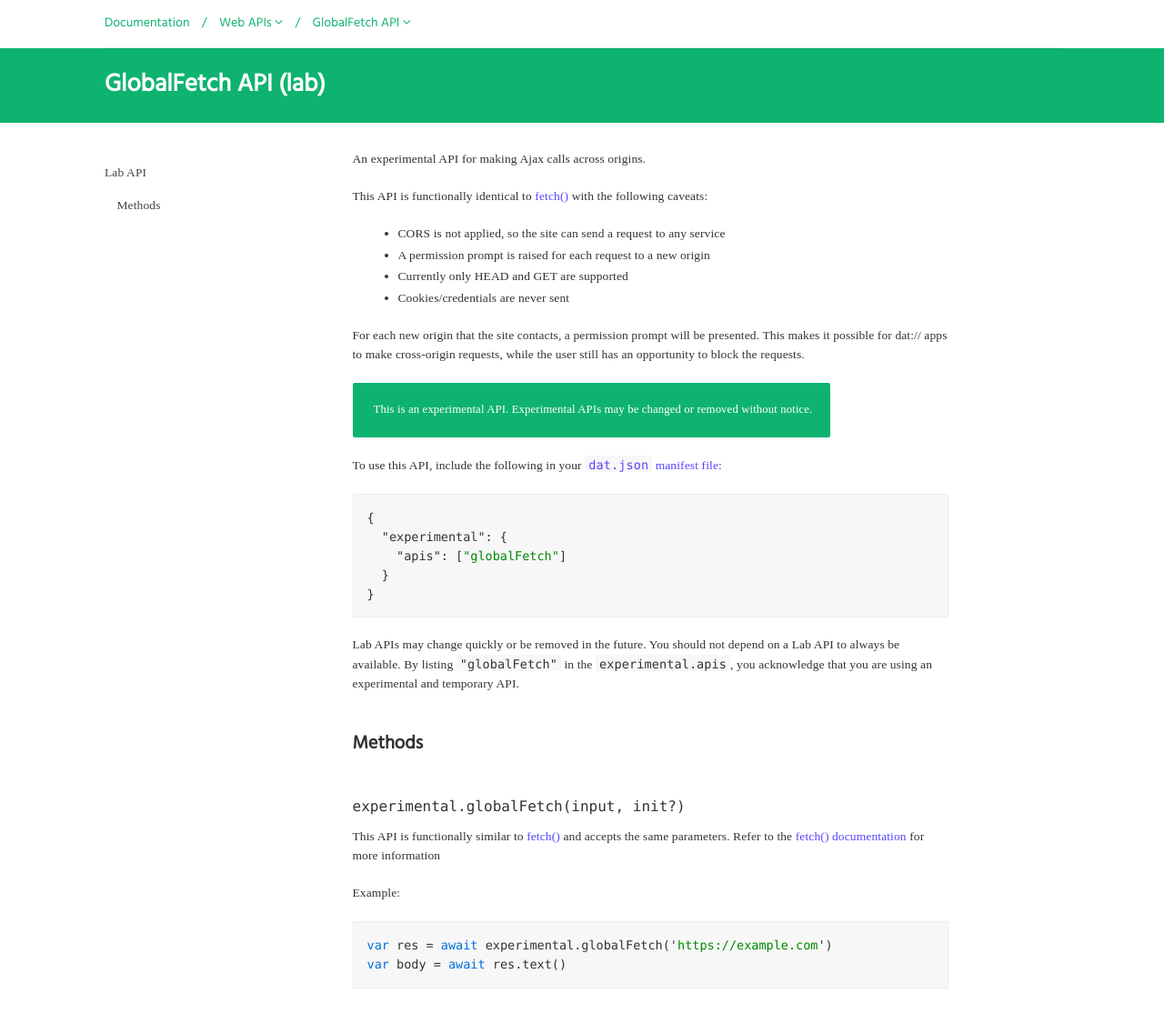
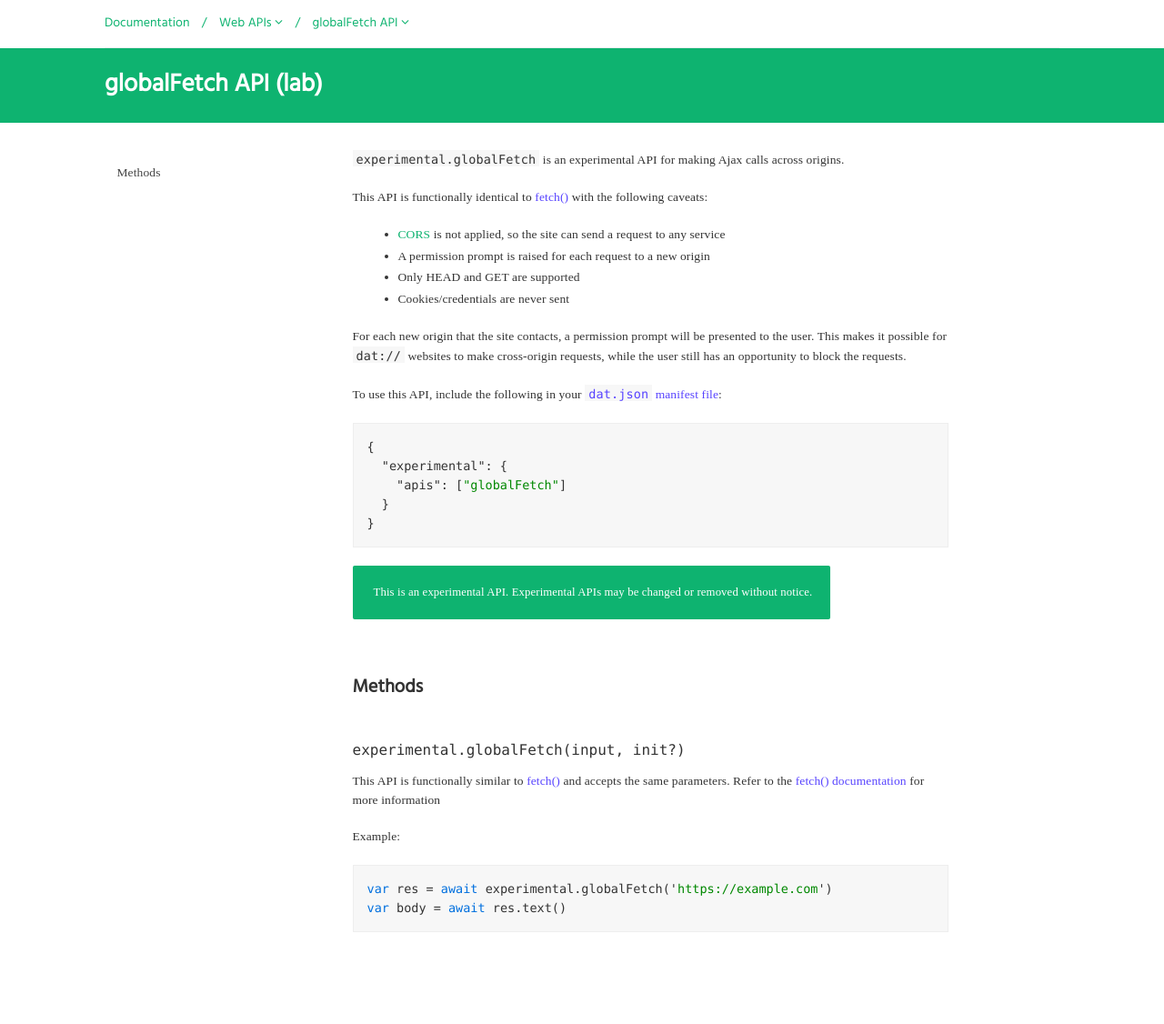
Before and after one commit to beakerbrowser/beakerbrowser.com, a Jekyll site: the page built from _docs/apis/experimental-globalfetch.md, in a window 1280 px wide and 1171 px high. Shown: the top 1126 px of the window at 91% size. Built offline with Jekyll 4.4.1, drawn with Linux system fonts in a browser that asks for light colours; some web fonts are replaced.

Commit message:
Update globalFetch API docs

````diff
--- a/_data/docs.yml
+++ b/_data/docs.yml
@@ -425,13 +425,10 @@ webAPIs:
           - title: "network-changed"
             url: "#event-network-changed"
             isCode: true
-    - title: GlobalFetch API
+    - title: globalFetch API
       url: /docs/apis/experimental-globalfetch.html
       experimental: true
       children:
-        - title: "Lab API"
-          url: "#lab-api"
-          heading: true
         - title: "Methods"
           url: "#methods"
           heading: true
--- a/_docs/apis/experimental-globalfetch.md
+++ b/_docs/apis/experimental-globalfetch.md
@@ -1,24 +1,21 @@
 ---
-title: GlobalFetch API
+title: globalFetch API
 section: webAPIs
 sectionTitle: Web APIs
 sectionSubtitle: Explore Beaker's Web APIs for reading and writing the peer-to-peer filesystem
 experimental: true
-order: 5
 ---
 
-An experimental API for making Ajax calls across origins.
+`experimental.globalFetch` is an experimental API for making Ajax calls across origins.
 
 This API is functionally identical to [fetch()](https://developer.mozilla.org/en-US/docs/Web/API/Fetch_API) with the following caveats:
 
- - CORS is not applied, so the site can send a request to any service
+ - [CORS](https://developer.mozilla.org/en-US/docs/Web/HTTP/CORS) is not applied, so the site can send a request to any service
  - A permission prompt is raised for each request to a new origin
- - Currently only HEAD and GET are supported
+ - Only HEAD and GET are supported
  - Cookies/credentials are never sent
 
-For each new origin that the site contacts, a permission prompt will be presented. This makes it possible for dat:// apps to make cross-origin requests, while the user still has an opportunity to block the requests.
-
-{% include experimental-api-notice.html %}
+For each new origin that the site contacts, a permission prompt will be presented to the user. This makes it possible for `dat://` websites to make cross-origin requests, while the user still has an opportunity to block the requests.
 
 To use this API, include the following in your <a href="/docs/apis/manifest"><code>dat.json</code> manifest file</a>:
 
@@ -30,8 +27,7 @@ To use this API, include the following in your <a href="/docs/apis/manifest"><co
 }
 ```
 
-Lab APIs may change quickly or be removed in the future. You should not depend on a Lab API to always be available. By listing `"globalFetch"` in the `experimental.apis`, you acknowledge that you are using an experimental and temporary API.
-
+{% include experimental-api-notice.html %}
 
 ## Methods
 
````
